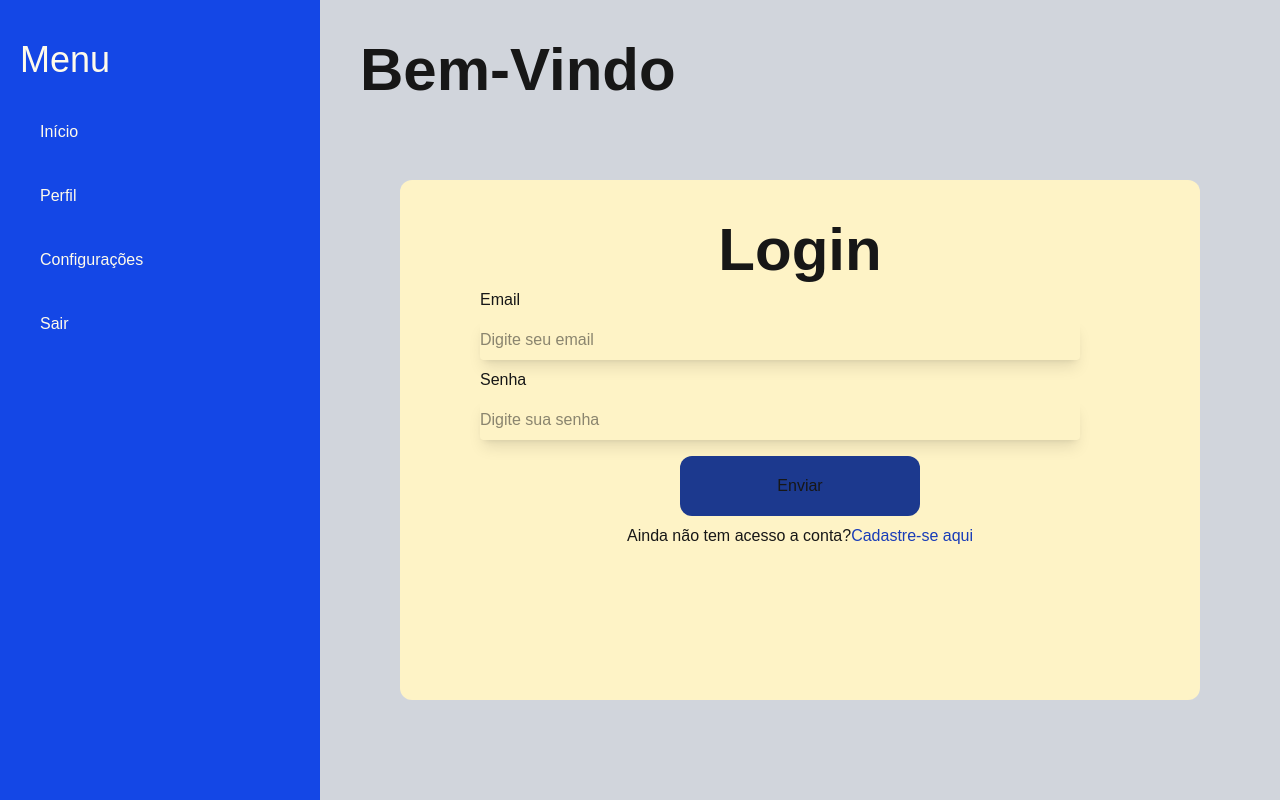
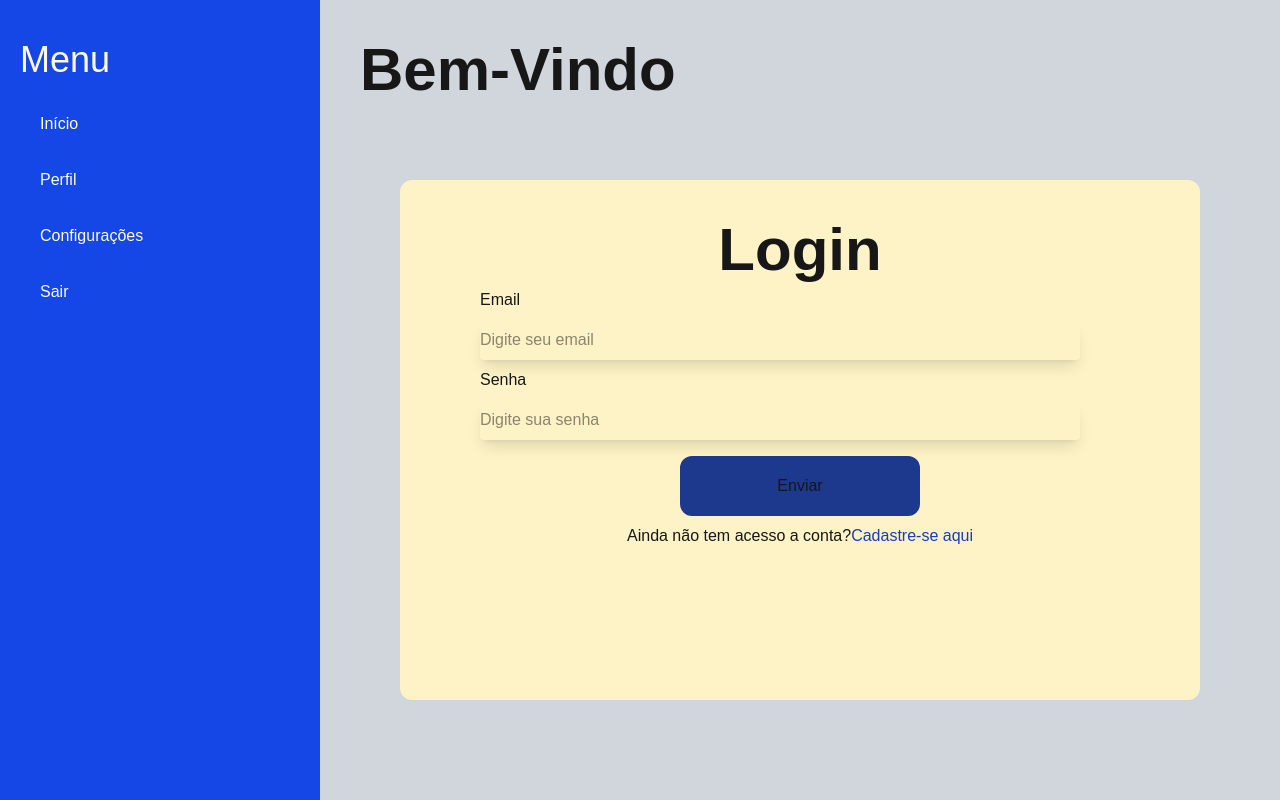
Before and after one commit to Edersondacosta/react-next, a Next.js app: page / in a window 1280 px wide. Built offline with nearby package versions, Linux system fonts and the light colour scheme.

Commit message:
Update page.tsx

```diff
--- a/app/page.tsx
+++ b/app/page.tsx
@@ -2,12 +2,12 @@ export default function Main(){
   return(
     <div className="flex h-screen bg-gray-300"> {/* h-screen 100% tela*/}
 
-      <nav className="bg-blue-700 text-amber-50 w-80 space-y-10"> {/* w-80 largura da div space-y espaçamento entre linhas ou w */}
+      <nav className="bg-blue-700 text-amber-50 w-80 space-y-8"> {/* w-80 largura da div space-y espaçamento entre linhas ou w */}
         <h1 className="text-4xl ml-5 mt-10">Menu</h1>
-        <h2 className="text-4sm ml-10">Início</h2> {/* ml - margin left, top, button, right */}
-        <h2 className="text-4sm ml-10">Perfil</h2>
-        <h2 className="text-4sm ml-10">Configurações</h2>
-        <h2 className="text-4sm ml-10">Sair</h2>
+        <h2 className="text-5sm ml-10">Início</h2> {/* ml - margin left, top, button, right */}
+        <h2 className="text-5sm ml-10">Perfil</h2>
+        <h2 className="text-5sm ml-10">Configurações</h2>
+        <h2 className="text-5sm ml-10">Sair</h2>
       </nav>
 
       <div className="flex-1">
```
